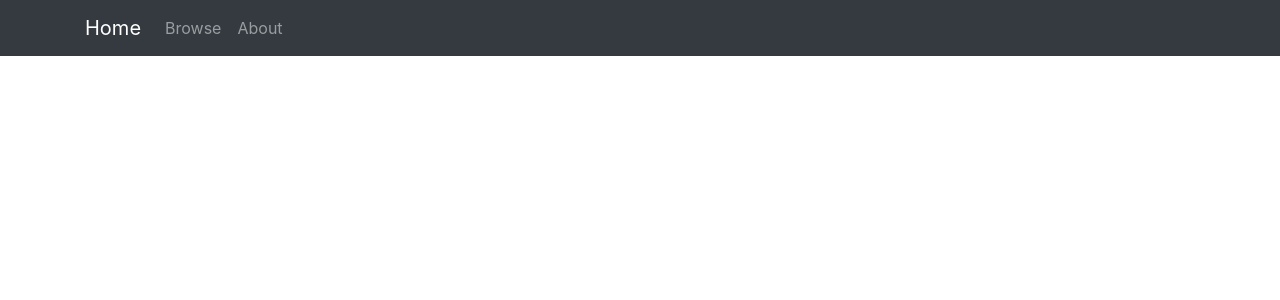
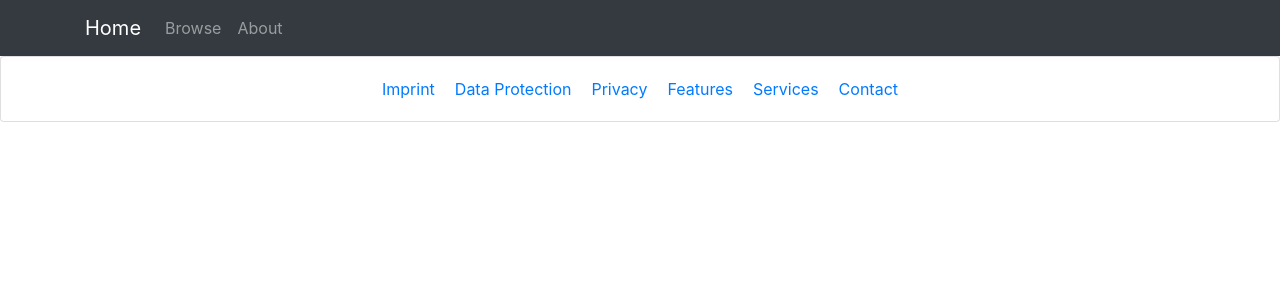
Before and after one commit to emmanuelky/M4-D2, a React (Create React App) app in the folder book-store/: page / in a window 1280 px wide. Shown: the top 300 px of the page. Built offline with nearby package versions, Linux system fonts and the light colour scheme.

Commit message:
added footer component

```diff
--- a/book-store/src/App.js
+++ b/book-store/src/App.js
@@ -1,11 +1,13 @@
 import './App.css';
 import 'bootstrap/dist/css/bootstrap.min.css'
-import BookNavbar from './components/BookNavbar.jsx'
+import BookNavbar from './components/BookNavbar.jsx';
+import MyFooter from './components/MyFooter.jsx';
 
 function App() {
   return (
     <div className="App">
       <BookNavbar />
+      <MyFooter />
     </div>
   );
 }
--- /dev/null
+++ b/book-store/src/components/MyFooter.jsx
@@ -0,0 +1,20 @@
+import { Component } from 'react';
+import { Card } from 'react-bootstrap'
+
+class MyFooter extends Component {
+    render() {
+        return (
+            <Card>
+                <Card.Body>
+                    <Card.Link href="#">Imprint</Card.Link>
+                    <Card.Link href="#">Data Protection</Card.Link>
+                    <Card.Link href="#">Privacy</Card.Link>
+                    <Card.Link href="#">Features</Card.Link>
+                    <Card.Link href="#">Services</Card.Link>
+                    <Card.Link href="#">Contact</Card.Link>
+                </Card.Body>
+            </Card>
+        )
+    }
+}
+export default MyFooter;
```
